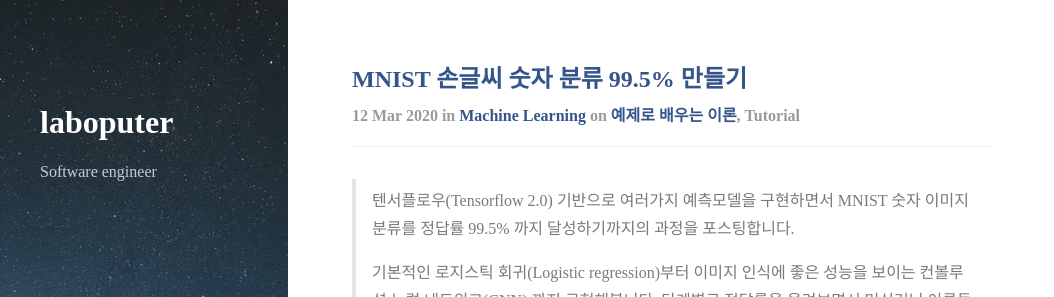
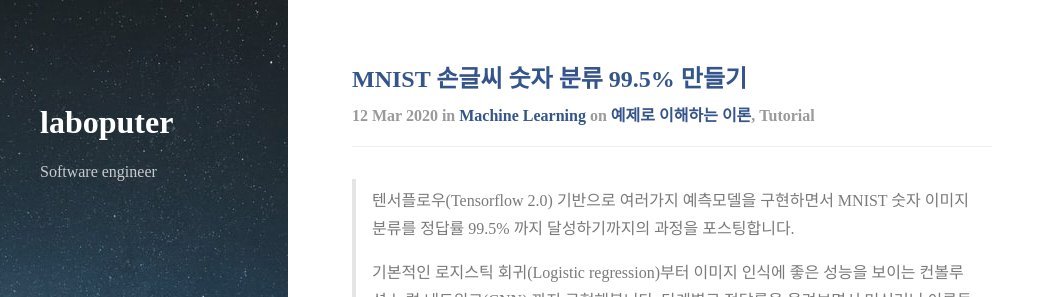
Before and after one commit to Laboputer/Laboputer.github.io, a Jekyll site: the page built from _featured_tags/ml-learn.md, in a window 1280 px wide and 900 px high. Shown: the top 297 px of the window, without its empty margins (0-1054 px from the left). Built offline with Jekyll 4.4.1, drawn with Linux system fonts in a browser that asks for light colours; nearby versions of some CDN libraries.

Commit message:
edit menu

```diff
--- a/_featured_tags/ml-learn.md
+++ b/_featured_tags/ml-learn.md
@@ -1,6 +1,6 @@
 ---
 layout: tag-blog
-title: 예제로 배우는 이론
+title: 예제로 이해하는 이론
 slug: learn
 category: machine-learning
 menu: false
```
